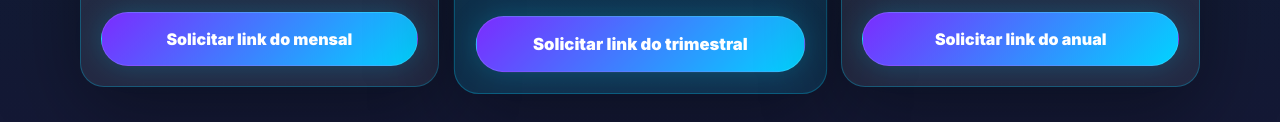
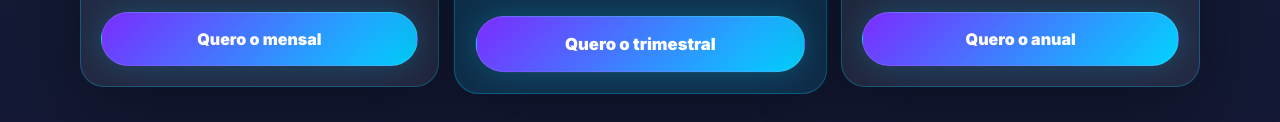
Before and after one commit to assinacard/home, a website: page index.html in a window 1280 px wide. Shown: the part 5927-6049 px from the top of the page. Drawn offline with Linux system fonts and the light colour scheme.

Commit message:
Corrigido

```diff
--- a/index.html
+++ b/index.html
@@ -168,16 +168,16 @@
         <div class="plans-grid">
           <article class="plan-card">
             <img src="assets/Plano Mensal.png" alt="Plano Mensal AssinaCard">
-            <a class="btn btn--full" href="https://tally.so/r/vGd6L8?plano=Mensal" target="_blank" rel="noopener">Solicitar link do mensal</a>
+            <a class="btn btn--full" href="https://tally.so/r/vGd6L8?plano=Mensal" target="_blank" rel="noopener">Quero o mensal</a>
           </article>
           <article class="plan-card plan-card--featured">
             <span class="badge">Mais escolhido</span>
             <img src="assets/Plano Trimestral.png" alt="Plano Trimestral AssinaCard">
-            <a class="btn btn--full" href="https://tally.so/r/vGd6L8?plano=Trimestral" target="_blank" rel="noopener">Solicitar link do trimestral</a>
+            <a class="btn btn--full" href="https://tally.so/r/vGd6L8?plano=Trimestral" target="_blank" rel="noopener">Quero o trimestral</a>
           </article>
           <article class="plan-card">
             <img src="assets/Plano Anual.png" alt="Plano Anual AssinaCard">
-            <a class="btn btn--full" href="https://tally.so/r/vGd6L8?plano=Anual" target="_blank" rel="noopener">Solicitar link do anual</a>
+            <a class="btn btn--full" href="https://tally.so/r/vGd6L8?plano=Anual" target="_blank" rel="noopener">Quero o anual</a>
           </article>
         </div>
       </div>
```
